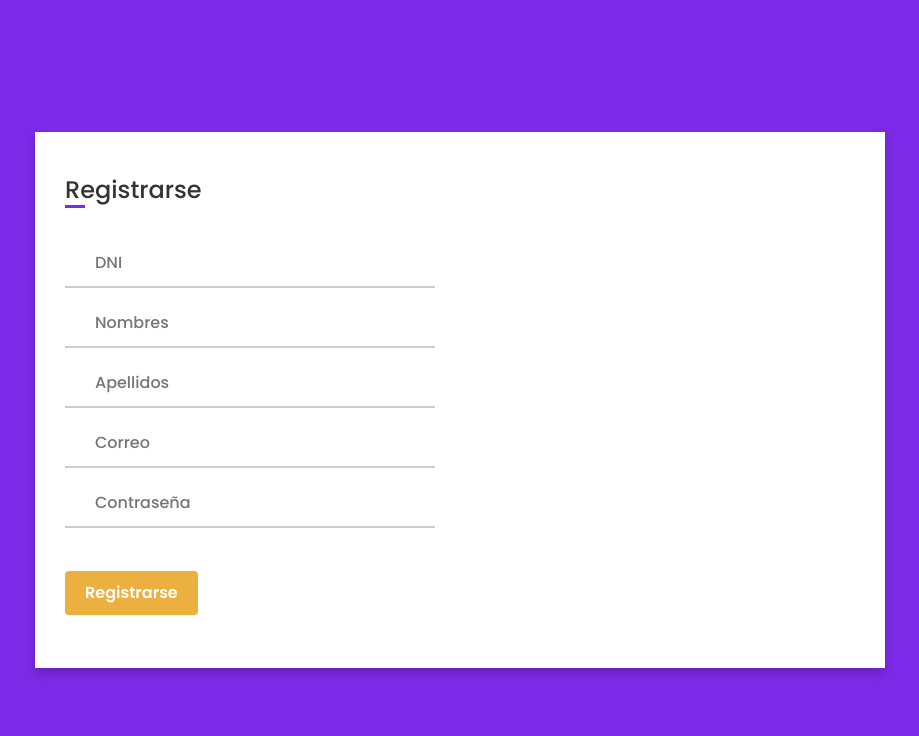
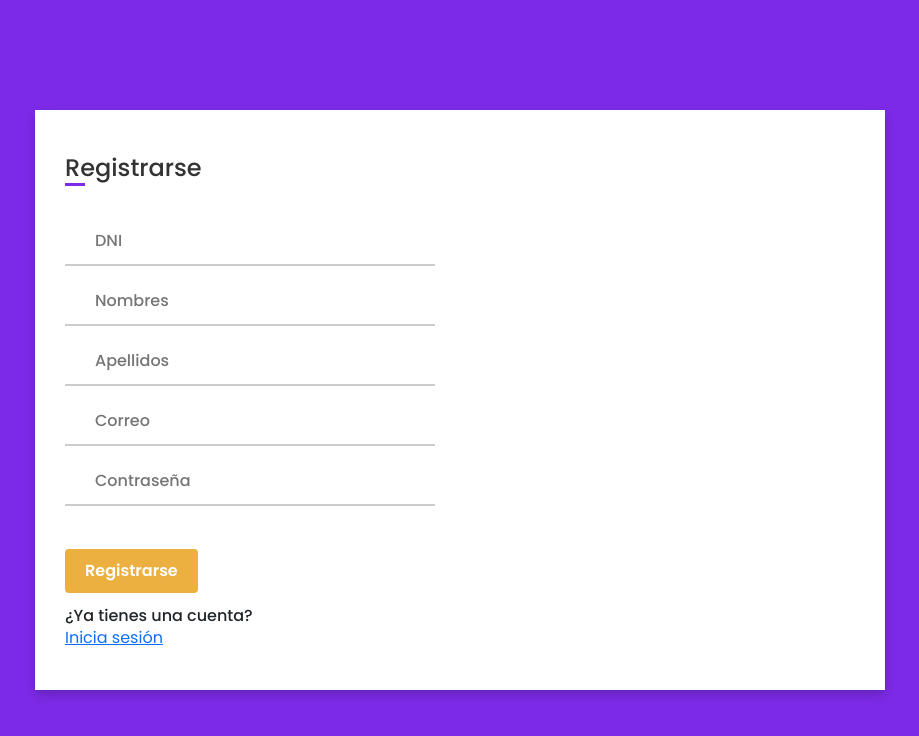
Before and after one commit to danrriv/ProyectoWeb_SIDET, an Angular app: page /mundo-literario/register in a window 1280 px wide. Shown: the top 736 px of the page, without its empty margins (180-1099 px from the left). Built offline with nearby package versions, Linux system fonts and the light colour scheme.

Commit message:
Login y registro de clientes

```diff
--- a/src/app/customers/login/login.component.html
+++ b/src/app/customers/login/login.component.html
@@ -17,6 +17,8 @@
               <div class="button input-box">
                 <button class="custom-button" type="submit">Iniciar Sesión</button>
               </div>
+              <h6>¿No estás registrado?</h6>
+              <a href="mundo-literario/register" class="toggle">Regístrate</a>
             </div>
           </form>
         </div>
--- a/src/app/customers/register/register.component.html
+++ b/src/app/customers/register/register.component.html
@@ -30,6 +30,8 @@
                 <button class="custom-button" type="submit">Registrarse</button>
               </div>
               <div class="text sign-up-text" *ngIf="errorStatus">{{ errorMsj }}</div>
+              <h6>¿Ya tienes una cuenta?</h6>
+              <a href="mundo-literario/login" class="toggle">Inicia sesión</a>
             </div>
           </form>
         </div>
```
